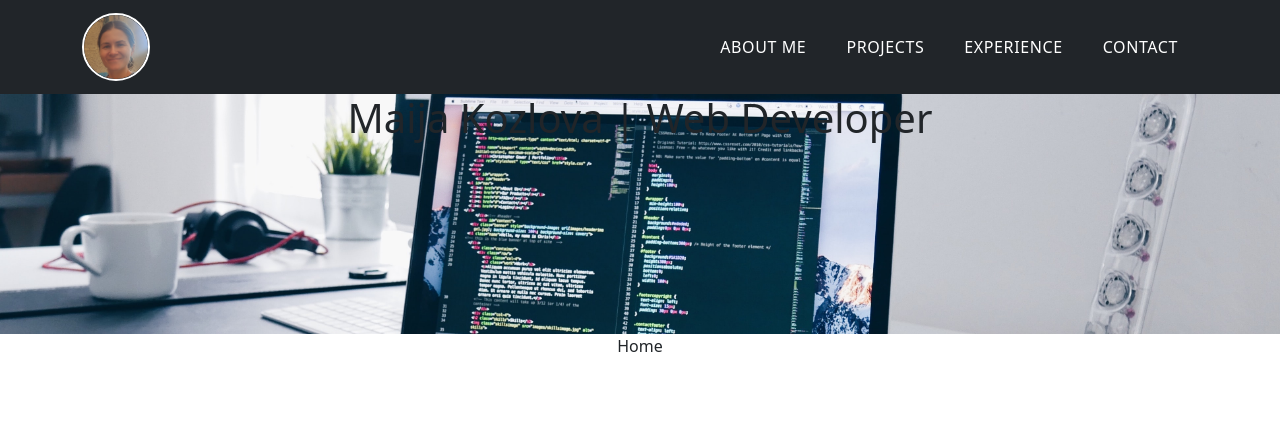
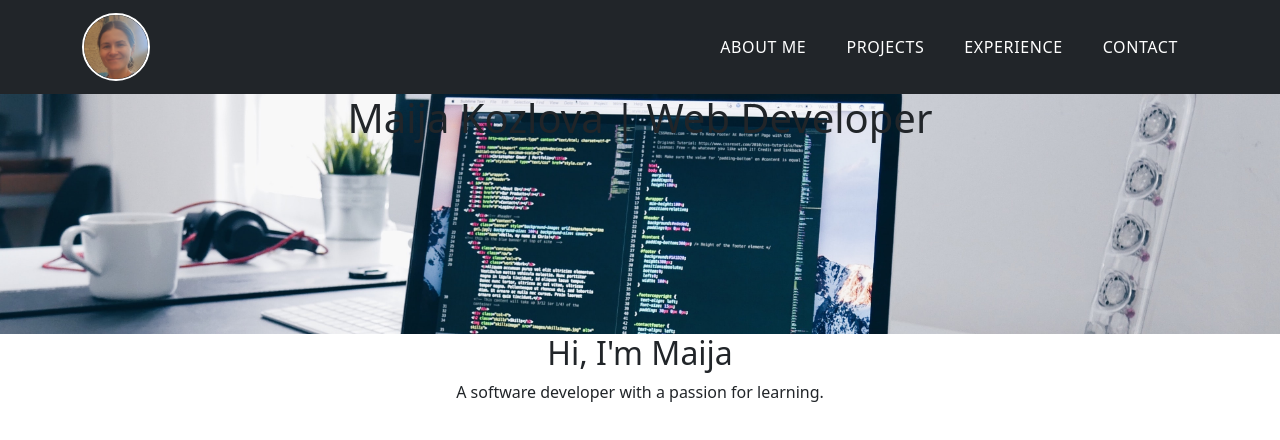
Before and after one commit to maijako/portfolio, a React (Create React App) app in the folder portfolio-app/: page / in a window 1280 px wide. Shown: the top 440 px of the page. Built offline with nearby package versions, Linux system fonts and the light colour scheme.

Commit message:
add content to about section

```diff
--- a/portfolio-app/src/App.js
+++ b/portfolio-app/src/App.js
@@ -3,8 +3,10 @@ import { BrowserRouter as Router, Routes, Route } from "react-router-dom";
 import Home from './pages/Home';
 import Projects from './pages/Projects';
 import Experience from './pages/Experience';
+import Contact from "./pages/Contact";
 import Navbar from "./components/Navbar";
 import Header from "./components/Header";
+
 
 function App() {
   return (
@@ -17,6 +19,7 @@ function App() {
             <Route path="/" element={<Home />} />
             <Route path="/projects" element={<Projects />} />
             <Route path="/experience" element={<Experience />} />
+            <Route path="/contact" element={<Contact />} />
           </Routes>
         </Router>
 
--- a/portfolio-app/src/components/Navbar.js
+++ b/portfolio-app/src/components/Navbar.js
@@ -6,7 +6,7 @@ import logo from "../components/logo.png";
 
 function Navbar() {
     return (
-        <nav className="navbar navbar-expand-lg navbar-light bg-dark">
+        <nav className="navbar navbar-expand-lg navbar-dark bg-dark">
             <div className="container">
 
                 <a className="navbar-brand" href="https://www.linkedin.com/in/maijakozlova" target="blank"><img className="logo" src={logo} alt="logo..." /></a>
@@ -16,7 +16,7 @@ function Navbar() {
 
                 <div className="collapse navbar-collapse" id="navbarTogglerDemo02">
                     <ul className="navbar-nav mt-2 mt-lg-0 ms-auto">
-                        <li className="nav-item active">
+                        <li className="nav-item">
                             <Link to="/" className="nav-link">About Me</Link>
                         </li>
                         <li className="nav-item">
--- /dev/null
+++ b/portfolio-app/src/pages/Contact.js
@@ -0,0 +1,9 @@
+import React from 'react'
+
+function Contact() {
+  return (
+    <div>Contact</div>
+  )
+}
+
+export default Contact
--- a/portfolio-app/src/pages/Home.js
+++ b/portfolio-app/src/pages/Home.js
@@ -2,7 +2,17 @@ import React from 'react'
 
 function Home() {
   return (
-    <div>Home</div>
+    <div className="home">
+      <div className="about">
+        <h2>Hi, I'm Maija</h2>
+        <div className="prompt">
+          <p>
+            A software developer with a passion for learning.
+          </p>
+        </div>
+      </div>
+      <div className="skills"></div>
+    </div>
   )
 }
 
--- a/portfolio-app/src/styles/Navbar.css
+++ b/portfolio-app/src/styles/Navbar.css
@@ -1,12 +1,13 @@
 @import url('https://fonts.googleapis.com/css2?family=Roboto+Condensed:wght@300&display=swap');
 :root {
     --primary-white: #fff;
-    --primary-orange: #f9f100;
+    --primary-orange: rgb(234, 204, 114);
 }
 
 body {
 font-family: "Roboto Condensed" sans-serif;
 }
+
 
 .logo {
     width: 4.25rem;
@@ -15,6 +16,7 @@ font-family: "Roboto Condensed" sans-serif;
     border-radius: 50%;
     border-width: 2px;
 }
+
 
 /* NAV LINKS */
 nav a.nav-link {
@@ -35,6 +37,11 @@ nav ul li {
     color: var(--primary-orange);
 }
 
+.navbar-nav > li > a:focus {
+    color: var(--primary-orange);
+}
+
+
 .navbar-brand {
     max-width: 17.25rem;
 }
```
